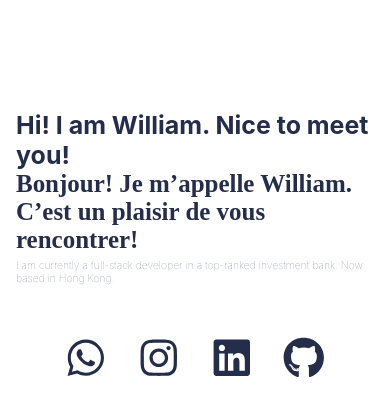
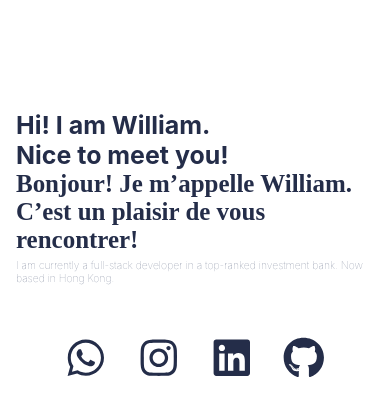
Before and after one commit to hokachun/MyWebApp, a React (Create React App) app: page / in a window 390 px wide. Shown: the top 416 px of the page. Built offline with nearby package versions, Linux system fonts and the light colour scheme.

Commit message:
Break line for intro

```diff
--- a/src/Components/Intro/Intro.css
+++ b/src/Components/Intro/Intro.css
@@ -68,6 +68,10 @@
     .i-name{
       zoom: 80%;
     }
+    .i-name > div > span::after{
+        content: "\a";
+        white-space: pre;
+    }
     .i-icons{
         gap: 3rem;
     }
--- a/src/Components/Intro/Intro.jsx
+++ b/src/Components/Intro/Intro.jsx
@@ -7,9 +7,9 @@ const Intro = () => {
     <div className='intro'>
         <div className='i-main'>
             <div className="i-name">
-                <span>Hi! I am William. Nice to meet you!</span>
-                <span>Bonjour! Je m’appelle William. C’est un plaisir de vous rencontrer!</span>
-                <span>I am currently a full-stack developer in a top-ranked investment bank. Now based in Hong Kong.</span>
+                <div><span>Hi! I am William.</span><span> Nice to meet you!</span></div>
+                <div><span>Bonjour! Je m’appelle William.</span><span>  C’est un plaisir de vous rencontrer!</span></div>
+                <div><span>I am currently a full-stack developer in a top-ranked investment bank. Now based in Hong Kong.</span></div>
             </div>
             {/* <button className="button i-button">Find me</button> */}
             <div className="i-icons">
```
